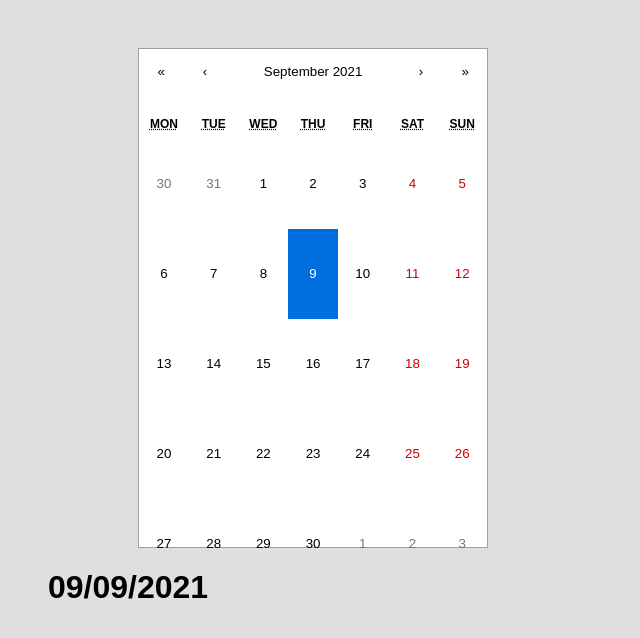
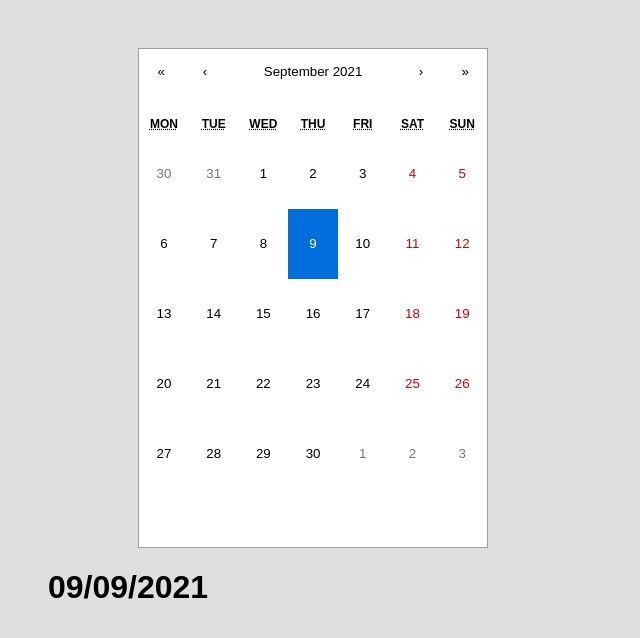
Before and after one commit to axlengblom/calendar-with-todo, a React (Create React App) app: page / in a window 1280 px wide. Shown: the top 638 px of the page, without its empty margins (0-640 px from the left). Built offline with nearby package versions, Linux system fonts and the light colour scheme.

Commit message:
calendar styling

```diff
--- a/src/App.css
+++ b/src/App.css
@@ -24,7 +24,7 @@ ul {
 }
 
 .react-calendar__month-view__days__day {
-  height: 90px;
+  height: 70px;
 }
 
 .alltodos {
```
